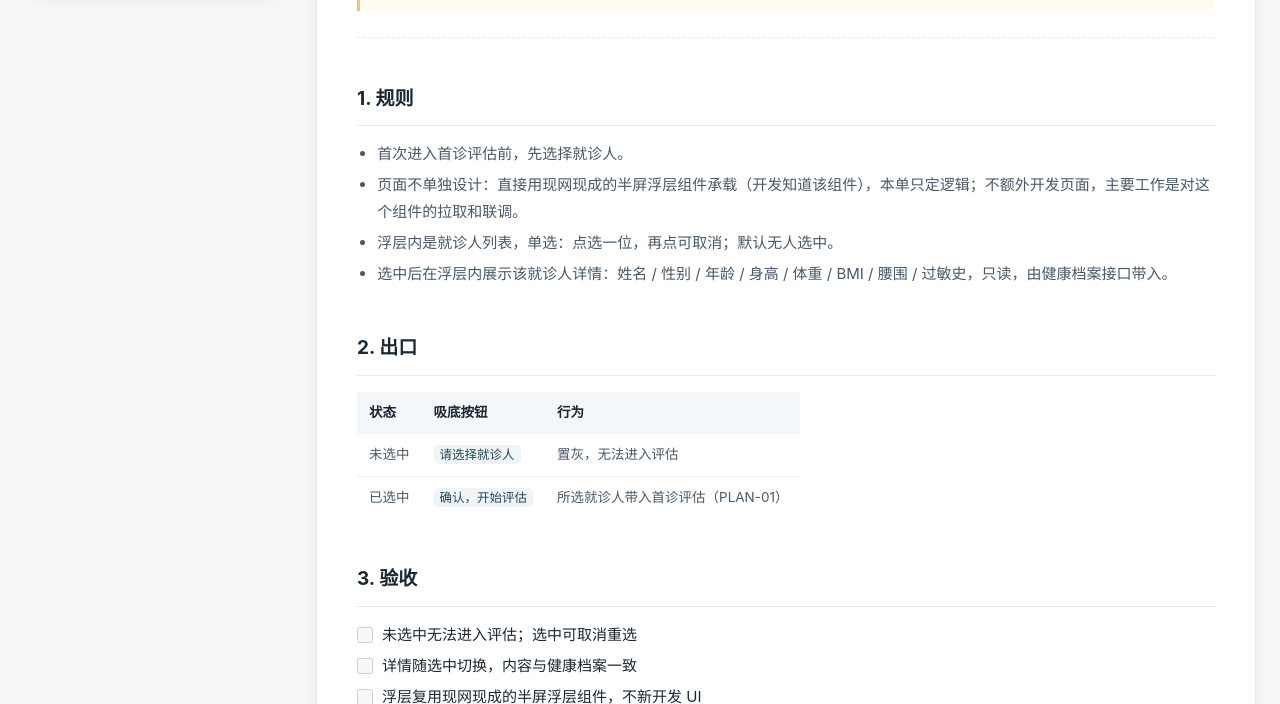
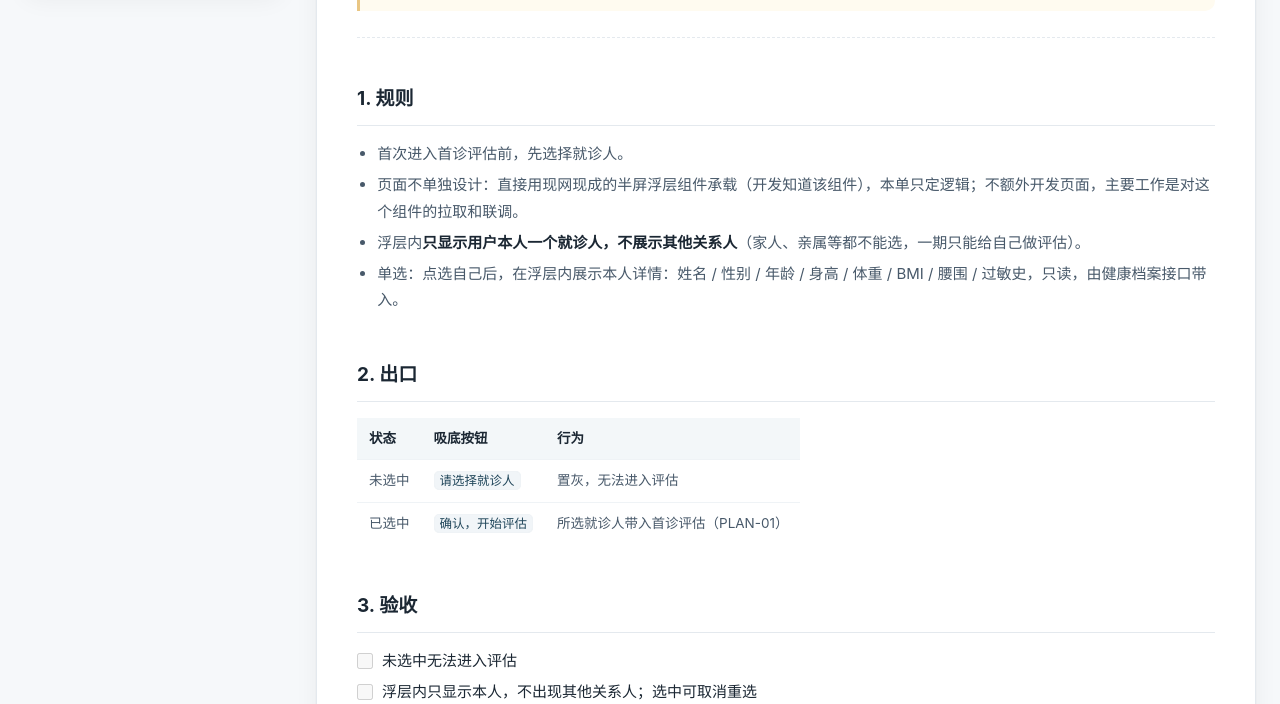
Before and after one commit to lipulin222/requirements, a plain HTML site: page 减重/REQ-WL-PLAN-05-选择就诊人.html in a window 1280 px wide. Shown: the part 248-952 px from the top of the page. Drawn offline with Linux system fonts and the light colour scheme.

Commit message:
PLAN-05：选就诊人一期只能选本人，不展示其他关系人

```diff
--- a/减重/REQ-WL-PLAN-05-选择就诊人.html
+++ b/减重/REQ-WL-PLAN-05-选择就诊人.html
@@ -156,8 +156,8 @@ footer.pg{max-width:1320px;margin:0 auto;padding:0 24px 60px;color:var(--ink-3);
 <ul>
 <li>首次进入首诊评估前，先选择就诊人。</li>
 <li>页面不单独设计：直接用现网现成的半屏浮层组件承载（开发知道该组件），本单只定逻辑；不额外开发页面，主要工作是对这个组件的拉取和联调。</li>
-<li>浮层内是就诊人列表，单选：点选一位，再点可取消；默认无人选中。</li>
-<li>选中后在浮层内展示该就诊人详情：姓名 / 性别 / 年龄 / 身高 / 体重 / BMI / 腰围 / 过敏史，只读，由健康档案接口带入。</li>
+<li>浮层内<strong>只显示用户本人一个就诊人，不展示其他关系人</strong>（家人、亲属等都不能选，一期只能给自己做评估）。</li>
+<li>单选：点选自己后，在浮层内展示本人详情：姓名 / 性别 / 年龄 / 身高 / 体重 / BMI / 腰围 / 过敏史，只读，由健康档案接口带入。</li>
 </ul>
 <h2 id="2-出口">2. 出口</h2>
 <table>
@@ -181,7 +181,8 @@ footer.pg{max-width:1320px;margin:0 auto;padding:0 24px 60px;color:var(--ink-3);
 </tbody></table>
 <h2 id="3-验收">3. 验收</h2>
 <ul>
-<li><input disabled="" type="checkbox"> 未选中无法进入评估；选中可取消重选</li>
+<li><input disabled="" type="checkbox"> 未选中无法进入评估</li>
+<li><input disabled="" type="checkbox"> 浮层内只显示本人，不出现其他关系人；选中可取消重选</li>
 <li><input disabled="" type="checkbox"> 详情随选中切换，内容与健康档案一致</li>
 <li><input disabled="" type="checkbox"> 浮层复用现网现成的半屏浮层组件，不新开发 UI</li>
 </ul>
```
Also changed, not shown: 减重/REQ-WL-PLAN-05-选择就诊人.md (+4 -3 lines).
